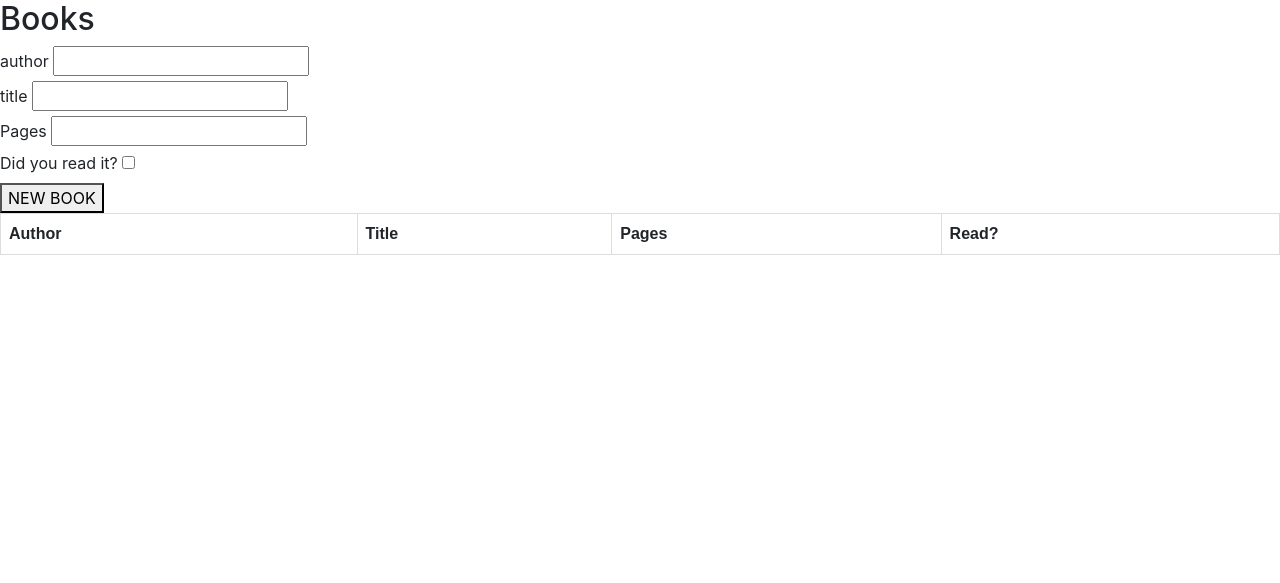
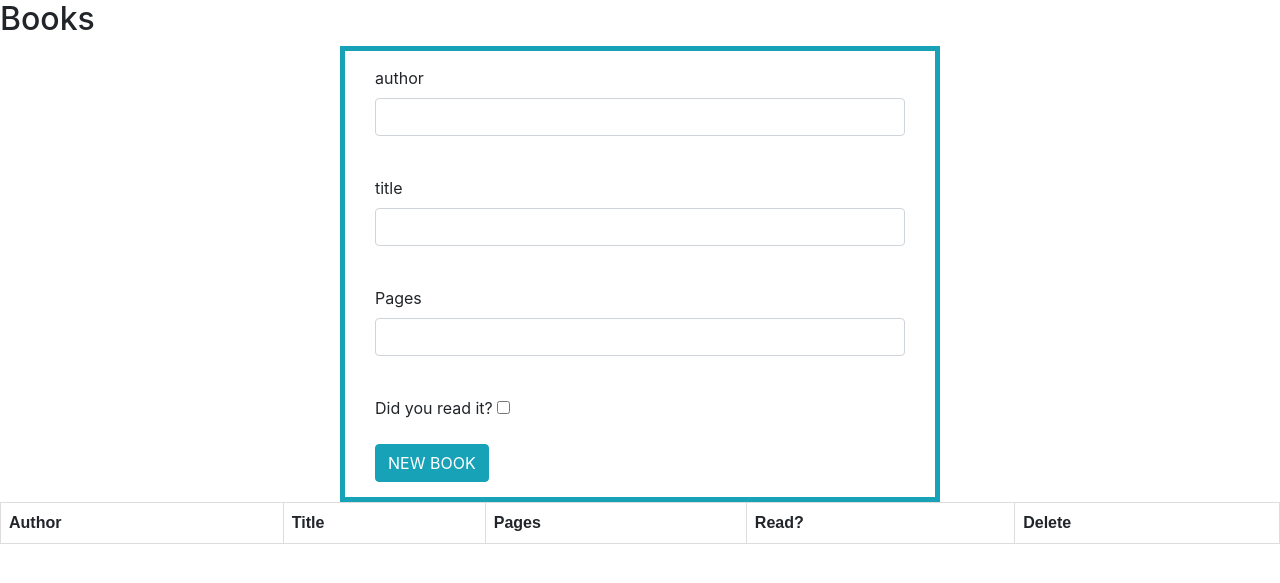
Before and after one commit to AbdelrhmanAmin/Library-js, a PHP site: page / in a window 1280 px wide. Shown: the top 583 px of the page. Run offline with PHP 8.4, Linux system fonts and the light colour scheme; lists and menus that the app fills with data are empty.

Commit message:
Add styling

```diff
--- a/assests/style.css
+++ b/assests/style.css
@@ -14,3 +14,9 @@ th {
 tr:nth-child(even) {
   background-color: #dddddd;
 }
+form {
+  width: 600px;
+  margin: 0 auto;
+  border: 5px solid #17a2b8;
+  padding: 15px 30px;
+}
--- a/index.html
+++ b/index.html
@@ -13,18 +13,43 @@
     />
   </head>
   <body>
-    <span id="demo"></span>
     <h2>Books</h2>
     <form>
-      <label for="author">author</label>
-      <input type="text" id="author" name="author" required /><br />
-      <label for="title">title</label>
-      <input type="text" id="title" name="title" required /><br />
-      <label for="pages">Pages</label>
-      <input type="number" id="pages" name="pages" required /><br />
-      <label for="read">Did you read it?</label>
-      <input type="checkbox" name="read" id="read" /> <br />
-      <button class="submit">NEW BOOK</button>
+      <div class="form-group">
+        <label for="author">author</label>
+        <input
+          type="text"
+          id="author"
+          name="author"
+          class="form-control"
+          required
+        /><br />
+      </div>
+      <div class="form-group">
+        <label for="title">title</label>
+        <input
+          type="text"
+          id="title"
+          name="title"
+          class="form-control"
+          required
+        /><br />
+      </div>
+      <div class="form-group">
+        <label for="pages">Pages</label>
+        <input
+          type="number"
+          id="pages"
+          name="pages"
+          class="form-control"
+          required
+        /><br />
+      </div>
+      <div class="form-group">
+        <label for="read">Did you read it?</label>
+        <input type="checkbox" name="read" id="read" /> <br />
+      </div>
+      <button id="submit" class="btn btn-info">NEW BOOK</button>
     </form>
 
     <table id="table">
@@ -33,6 +58,7 @@
         <th>Title</th>
         <th>Pages</th>
         <th>Read?</th>
+        <th>Delete</th>
       </tr>
     </table>
     <script src="index.js"></script>
```
Also changed, not shown: index.js (+13 -14 lines), .github/workflows/linters.yml (added), 1 other file.
